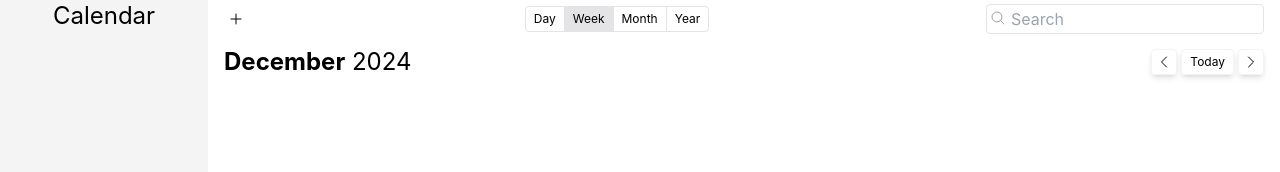
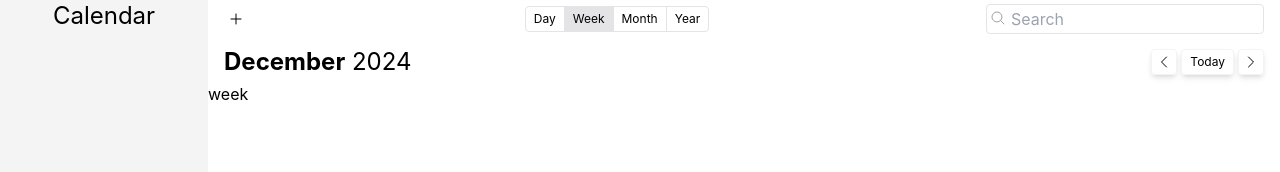
Before and after one commit to danielsprohar/nf-calendar, a React (Vite) app: page / in a window 1280 px wide. Both pictures are taken after a click on the button "Week". Shown: the top 172 px of the page. Built offline with nearby package versions, Linux system fonts and the light colour scheme.

Commit message:
scaffold: CalendarWeek and CalendarYear components as placeholders (i.e., no implementation)

```diff
--- a/src/components/calendar/Calendar.tsx
+++ b/src/components/calendar/Calendar.tsx
@@ -2,6 +2,8 @@ import { useCalendar } from '../../contexts/CalendarContext'
 import CalendarHeader from './CalendarHeader'
 import CalendarDay from './day/CalendarDay'
 import CalendarMonth from './month/CalendarMonth'
+import CalendarWeek from './week/CalendarWeek'
+import CalendarYear from './year/CalendarYear'
 
 export default function Calendar() {
   function renderCalendarView() {
@@ -10,11 +12,11 @@ export default function Calendar() {
       case 'day':
         return <CalendarDay />
       case 'week':
-        return ''
+        return <CalendarWeek />
       case 'month':
         return <CalendarMonth />
       case 'year':
-        return ''
+        return <CalendarYear />
     }
   }
 
--- /dev/null
+++ b/src/components/calendar/week/CalendarWeek.tsx
@@ -0,0 +1,7 @@
+import { useCalendar } from '../../../contexts/CalendarContext'
+
+export default function CalendarWeek() {
+  const calendar = useCalendar()
+
+  return <div>{calendar.currentView}</div>
+}
--- /dev/null
+++ b/src/components/calendar/year/CalendarYear.tsx
@@ -0,0 +1,7 @@
+import { useCalendar } from '../../../contexts/CalendarContext'
+
+export default function CalendarYear() {
+  const calendar = useCalendar()
+
+  return <div>{calendar.currentView}</div>
+}
```
